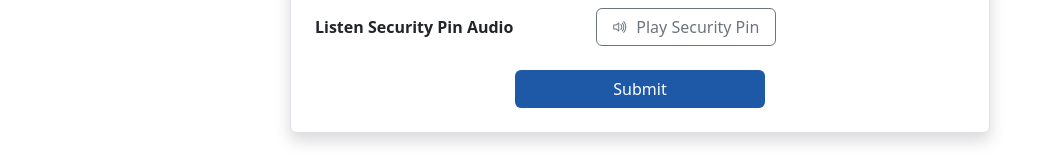
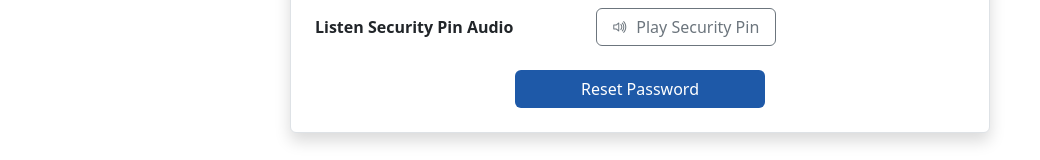
Before and after one commit to Utsav-Ku/vat-registration-frontend, a React (Create React App) app: page /forgot-password in a window 1280 px wide. Shown: the part 451-611 px from the top of the page, without its empty margins (0-1040 px from the left). Built offline with nearby package versions, Linux system fonts and the light colour scheme.

Commit message:
Update button labels in ForgotId and ForgotPassword components for clarity and consistency

```diff
--- a/src/pages/ForgotId.js
+++ b/src/pages/ForgotId.js
@@ -200,7 +200,7 @@ const ForgotApplicationNumber = () => {
                                     Processing...
                                     </>
                                 ) : (
-                                    "Forgot"
+                                    "Retrieve Application Number"
                                 )}
                             </button>
                         </div>
--- a/src/pages/ForgotPassword.js
+++ b/src/pages/ForgotPassword.js
@@ -1,6 +1,7 @@
 import React, { useState } from 'react';
 import Header from '../components/Header';
 import { useNavigate } from 'react-router-dom';
+import axios from 'axios';
 
 const ForgotPassword = () => {
 
@@ -22,6 +23,7 @@ const ForgotPassword = () => {
     const [securityPin, setSecurityPin] = useState("");
     const [securityPinText, setSecurityPinText] = useState(generatePin());
     const [isSpeaking, setIsSpeaking] = useState(false);
+    const [loading, setLoading] = useState(false);
 
     const speakSecurityPin = () => {
         if (isSpeaking) return;
@@ -38,7 +40,7 @@ const ForgotPassword = () => {
         };
     };
 
-    const handleSubmit = (e) => {
+    const handleSubmit = async (e) => {
         e.preventDefault();
 
         if (!applicationNo || !dobDay || !dobMonth || !dobYear || !securityPin) {
@@ -46,9 +48,37 @@ const ForgotPassword = () => {
             return;
         }
 
-        // Add validation or API integration
+        setLoading(true);
 
-        navigate('/sign-up'); // Example action on submit
+        const dateOfBirth = `${dobYear}-${dobMonth.padStart(2, '0')}-${dobDay.padStart(2, '0')}`;
+
+        const payload = {
+            "applicationNumber": applicationNo,
+            "dateOfBirth": dateOfBirth,
+            "captcha": "B2F7P"
+        }
+
+        if(securityPin !== securityPinText){
+            alert("Invalid Capchta");
+            setSecurityPin("");
+            setLoading(false);
+            return;
+        }
+
+        try {
+            const { data } = await axios.post("https://tax-nic-1y21.onrender.com/auth/forgot-password", payload);
+            if(data.success){
+                alert(`New password generated successfully \n $ New Password: ${data.newPassword}`);
+                navigate("/sign-in");
+            } else{
+                alert("Invalid Credentials");
+            }
+
+        } catch (error) {
+            alert("Server Error");
+        } finally {
+            setLoading(false);
+        }
     };
 
     return (
@@ -181,8 +211,24 @@ const ForgotPassword = () => {
 
                         {/* Submit Button */}
                         <div className="d-flex justify-content-center">
-                            <button type="submit" className="btn px-4" style={{ backgroundColor: '#1E59A8', color: 'white', width: '250px' }}>
-                                Submit
+                            <button
+                                type="submit"
+                                className="btn px-4 d-flex align-items-center justify-content-center"
+                                style={{
+                                    backgroundColor: "#1E59A8",
+                                    color: "white",
+                                    width: "250px",
+                                }}
+                                disabled={loading}
+                            >
+                                {loading ? (
+                                    <>
+                                    <span className="spinner-border spinner-border-sm me-2" role="status" aria-hidden="true"></span>
+                                    Processing...
+                                    </>
+                                ) : (
+                                    "Reset Password"
+                                )}
                             </button>
                         </div>
 
```
